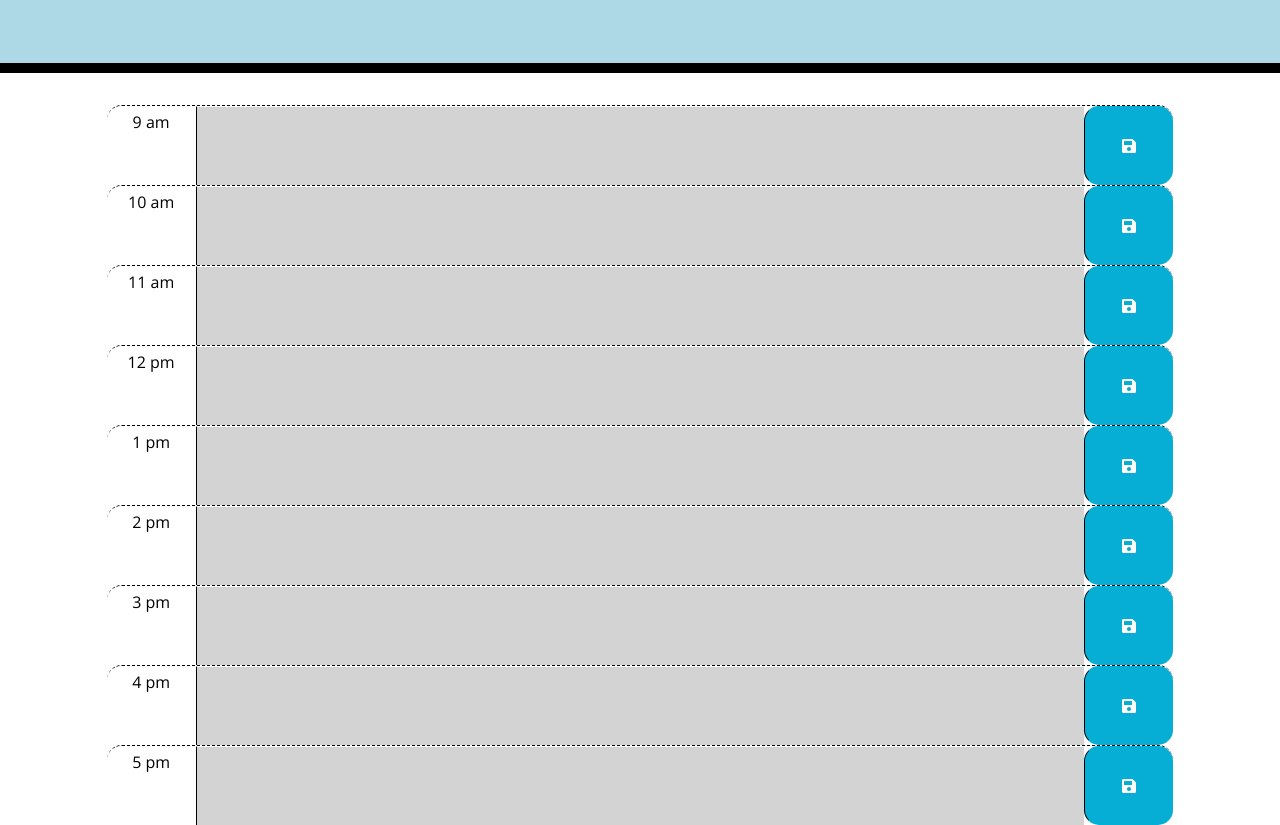
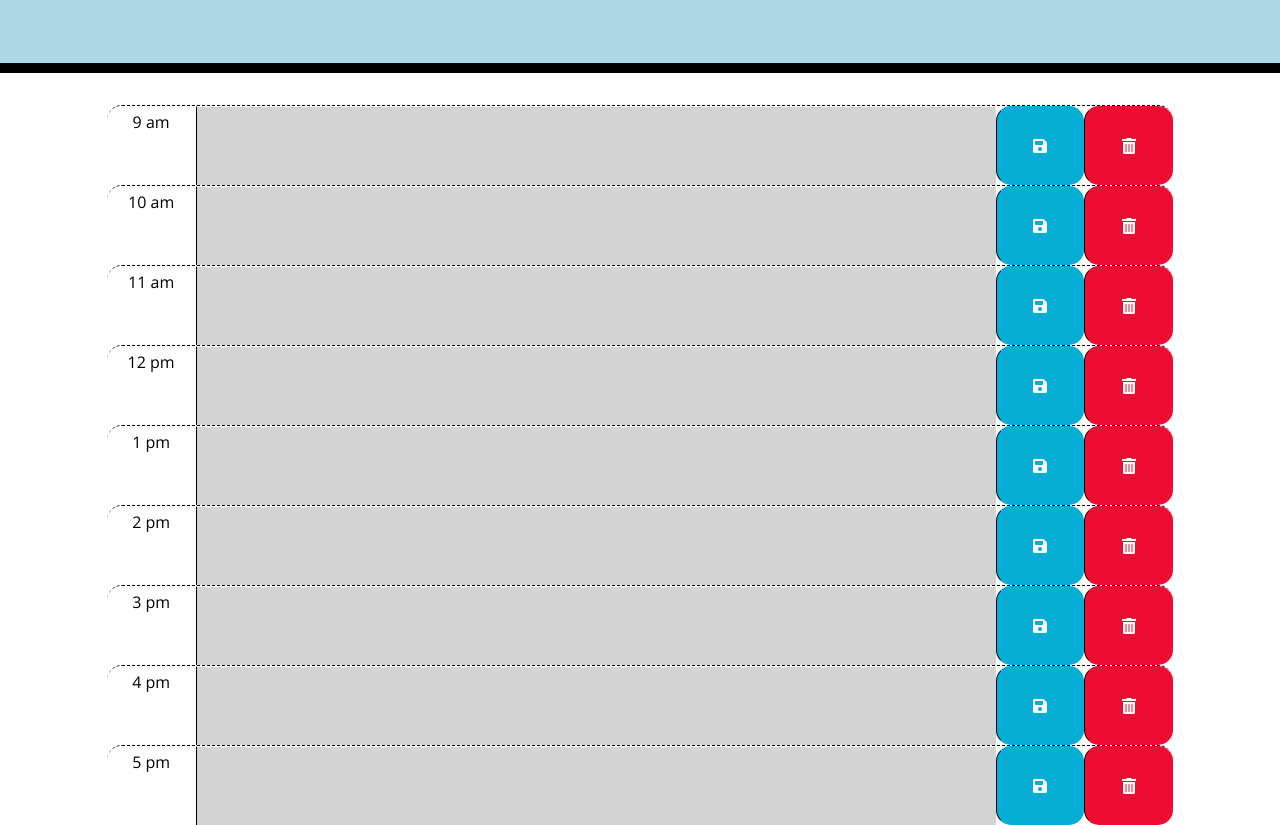
Before and after one commit to wyliedavid1984/dailyWorkdayPlanner, a plain HTML site: page index.html in a window 1280 px wide. Shown: the part 285-1110 px from the top of the page. Drawn offline with nearby package versions, Linux system fonts and the light colour scheme.

Commit message:
Added a delete button, and working on a keep task for reload.

```diff
--- a/assets/css/style.css
+++ b/assets/css/style.css
@@ -68,12 +68,23 @@ textarea {
   background-color: #06AED5;
   color: white;
 }
+.trashBtn{
+    border-left: 1px solid black;
+    border-top-right-radius: 15px;
+    border-bottom-right-radius: 15px;
+    background-color: rgb(238, 12, 50);
+    color: white;
+}
 
 .saveBtn i:hover {
   font-size: 20px;
   transition: all .3s ease-in-out;
 }
 
+.trashBtn i:hover{
+  font-size: 20px;
+  transition: all .3s ease-in-out;
+}
 .finished {
   text-decoration: line-through;
 }
--- a/assets/js/javascript.js
+++ b/assets/js/javascript.js
@@ -25,7 +25,19 @@ $(document).ready(function () {
       var time = $(this).parent().attr("id");
       // this sets the user date into local storage with a key of time.
       localStorage.setItem(time, userTask);
-   })
+   });
+
+   // this clear out the content of
+   $(".trashBtn").on("click", function () {
+
+      // this actually grab what the user types in
+      var userTask = $(this).siblings(".description").val();
+      // this grabs the value of the id
+      var time = $(this).parent().attr("id");
+      // this sets the user date into local storage with a key of time.
+      localStorage.removeItem(time);
+
+   });
 
 
    // this function takes in each time block. and updates the background depending on what time it is.
@@ -47,6 +59,36 @@ $(document).ready(function () {
          }
       })
    }
+
+
+   function keepSchedule() {
+
+      var oldTasks = [];
+      for (var i = 0; i < localStorage.length; i++) {
+
+         var oldValues = localStorage.getItem(localStorage.key(i), localStorage.key([i]));
+         console.log(oldValues);
+         oldTasks.push(oldValues);
+         console.log(oldTasks);
+         var keep = confirm("Do you want to keep the task " + oldTasks[i] + "?")
+         console.log(keep.valueOf());
+         if (keep === false) {
+            alert("This Item will be removed the next time you load the page.");
+            console.log(localStorage.key(i))
+            localStorage.removeItem(localStorage.key(i));
+         }
+      }
+
+   }
+
+   // var words = JSON.parse(localStorage.getItem("words"));
+   // words.push("hello");
+   // localStorage.setItem("words", JSON.stringify(words));
+
+
+
+
    timeUpdater();
+   keepSchedule();
 
 })
--- a/index.html
+++ b/index.html
@@ -38,91 +38,91 @@
       <div id="9" class="row hour time-block">
         <div class="pt-2 col-md-1">9 am</div>
 
-        <textarea class="description col-md-10">
+        <textarea class="description col-md-9">
         </textarea>
 
         <button class="ml-auto saveBtn btn time-block col-md-1"><i class="fas fa-save "></i></button>
-
+        <button class="ml-auto trashBtn btn time-block col-md-1"><i class="fas fa-trash-alt"></i></button>
       </div>
 
       <div id="10" class="row hour time-block">
         <div class="pt-2 col-md-1">10 am</div>
 
-        <textarea class="description col-md-10">
+        <textarea class="description col-md-9">
         </textarea>
 
-        <button class="ml-auto saveBtn btn time-block col-md-1"><i class="fas fa-save "></i></button>
-
+        <button class="ml-auto saveBtn btn time-block col-md-1"><i class="fas fa-save"></i></button>
+        <button class="ml-auto trashBtn btn time-block col-md-1"><i class="fas fa-trash-alt"></i></button>
       </div>
 
       <div id="11" class="row hour time-block">
         <div class="pt-2 col-md-1">11 am</div>
 
-        <textarea class="description col-md-10">
+        <textarea class="description col-md-9">
         </textarea>
 
-        <button class="ml-auto saveBtn btn time-block col-md-1"><i class="fas fa-save "></i></button>
-
+        <button class="ml-auto saveBtn btn time-block col-md-1"><i class="fas fa-save"></i></button>
+        <button class="ml-auto trashBtn btn time-block col-md-1"><i class="fas fa-trash-alt"></i></button>
       </div>
 
       <div id="12" class="row hour time-block">
         <div class="pt-2 col-md-1">12 pm</div>
 
-        <textarea class="description col-md-10">
+        <textarea class="description col-md-9">
         </textarea>
 
         <button class="ml-auto saveBtn btn time-block col-md-1"><i class="fas fa-save "></i></button>
-
+        <button class="ml-auto trashBtn btn time-block col-md-1"><i class="fas fa-trash-alt"></i></button>
       </div>
 
       <div id="13" class="row hour time-block">
         <div class="pt-2 col-md-1">1 pm</div>
 
-        <textarea class="description col-md-10">
+        <textarea class="description col-md-9">
         </textarea>
 
         <button class="ml-auto saveBtn btn time-block col-md-1"><i class="fas fa-save "></i></button>
-
+        <button class="ml-auto trashBtn btn time-block col-md-1"><i class="fas fa-trash-alt"></i></button>
       </div>
 
       <div id="14" class="row hour time-block">
         <div class="pt-2 col-md-1">2 pm</div>
 
-        <textarea class="description col-md-10">
+        <textarea class="description col-md-9">
         </textarea>
 
         <button class="ml-auto saveBtn btn time-block col-md-1"><i class="fas fa-save "></i></button>
-
+        <button class="ml-auto trashBtn btn time-block col-md-1"><i class="fas fa-trash-alt"></i></button>
       </div>
 
       <div id="15" class="row hour time-block">
         <div class="pt-2 col-md-1">3 pm</div>
 
-        <textarea class="description col-md-10">
+        <textarea class="description col-md-9">
         </textarea>
 
         <button class="ml-auto saveBtn btn time-block col-md-1"><i class="fas fa-save "></i></button>
-
+        <button class="ml-auto trashBtn btn time-block col-md-1"><i class="fas fa-trash-alt"></i></button>
       </div>
 
       <div id="16" class="row hour time-block">
         <div class="pt-2 col-md-1">4 pm</div>
 
-        <textarea class="description col-md-10">
+        <textarea class="description col-md-9">
         </textarea>
 
         <button class="ml-auto saveBtn btn time-block col-md-1"><i class="fas fa-save "></i></button>
-
+        <button class="ml-auto trashBtn btn time-block col-md-1"><i class="fas fa-trash-alt"></i></button>
       </div>
 
       <div id="17" class="row hour time-block">
         <div class="pt-2 col-md-1">5 pm</div>
 
-        <textarea class="description col-md-10">
+        <textarea class="description col-md-9">
         </textarea>
 
         <button class="ml-auto saveBtn btn time-block col-md-1"><i class="fas fa-save "></i></button>
-
+        <button class="ml-auto trashBtn btn time-block col-md-1"><i class="fas fa-trash-alt"></i></button>
       </div>
 
     </div>
```
Also changed, not shown: 1 other file.
